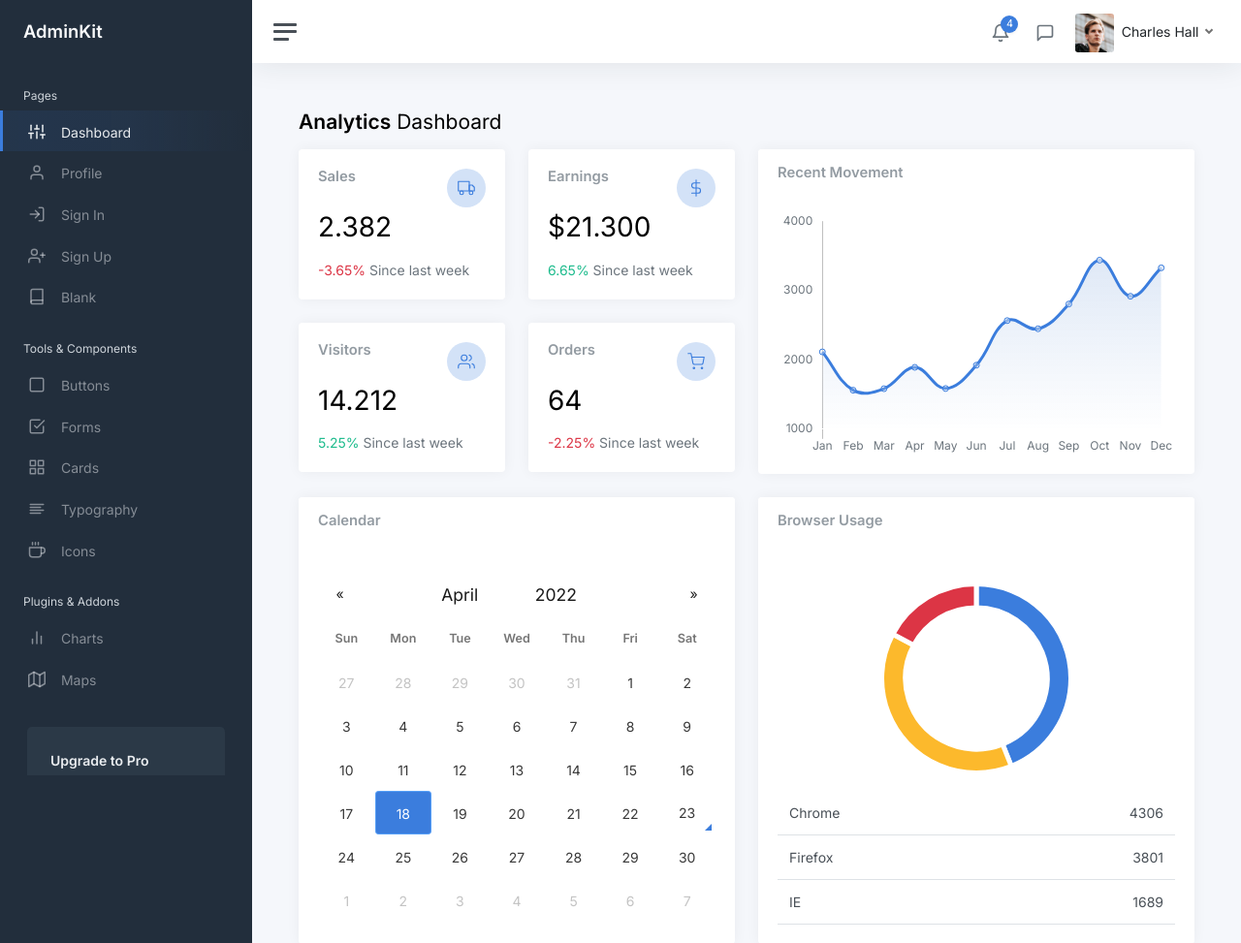
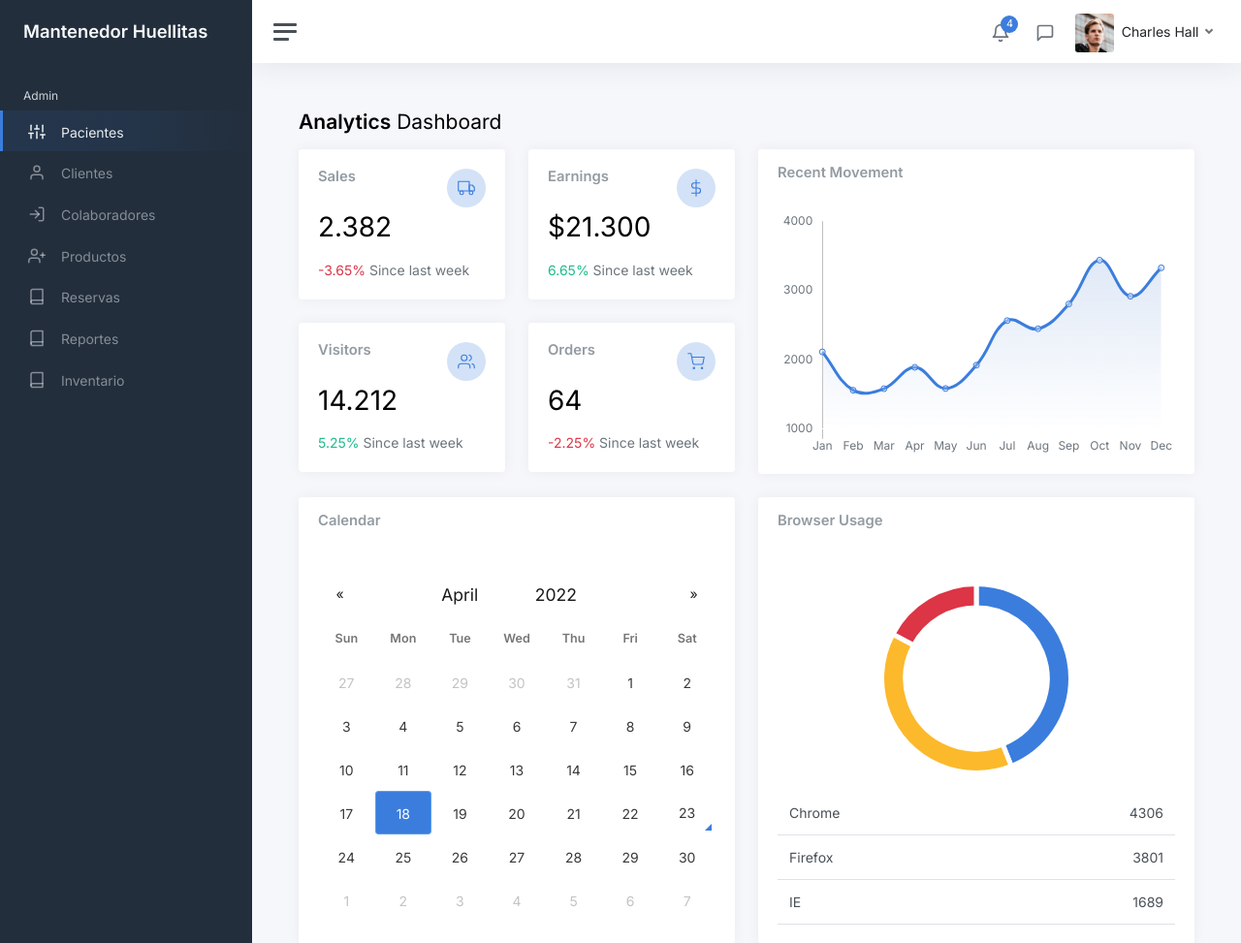
Before and after one commit to cristiansavaria/Sistem_VeterinariaApp, a Django app: page /index/ in a window 1280 px wide. Shown: the top 973 px of the page at 97% size. Run offline with Django 4.2, Linux system fonts and the light colour scheme.

Commit message:
cambios en el index para panel admin

```diff
--- a/App_mantenedor/templates/index.html
+++ b/App_mantenedor/templates/index.html
@@ -8,7 +8,8 @@
 	<meta name="viewport" content="width=device-width, initial-scale=1, shrink-to-fit=no">
 	<meta name="description" content="Responsive Admin &amp; Dashboard Template based on Bootstrap 5">
 	<meta name="author" content="AdminKit">
-	<meta name="keywords" content="adminkit, bootstrap, bootstrap 5, admin, dashboard, template, responsive, css, sass, html, theme, front-end, ui kit, web">
+	<meta name="keywords"
+		content="adminkit, bootstrap, bootstrap 5, admin, dashboard, template, responsive, css, sass, html, theme, front-end, ui kit, web">
 
 	<link rel="preconnect" href="https://fonts.gstatic.com">
 	<link rel="shortcut icon" href="{% static 'img/icons/icon-48x48.png' %}" />
@@ -26,106 +27,61 @@
 		<nav id="sidebar" class="sidebar js-sidebar">
 			<div class="sidebar-content js-simplebar">
 				<a class="sidebar-brand" href="index.html">
-          <span class="align-middle">AdminKit</span>
+					<span class="align-middle">Mantenedor Huellitas</span>
 				</a>
 
 				<ul class="sidebar-nav">
 					<li class="sidebar-header">
-						Pages
+						Admin
 					</li>
 
 					<li class="sidebar-item active">
 						<a class="sidebar-link" href="index.html">
-              <i class="align-middle" data-feather="sliders"></i> <span class="align-middle">Dashboard</span>
+							<i class="align-middle" data-feather="sliders"></i> <span
+								class="align-middle">Pacientes</span>
 						</a>
 					</li>
 
 					<li class="sidebar-item">
 						<a class="sidebar-link" href="pages-profile.html">
-              <i class="align-middle" data-feather="user"></i> <span class="align-middle">Profile</span>
+							<i class="align-middle" data-feather="user"></i> <span class="align-middle">Clientes</span>
 						</a>
 					</li>
 
 					<li class="sidebar-item">
 						<a class="sidebar-link" href="pages-sign-in.html">
-              <i class="align-middle" data-feather="log-in"></i> <span class="align-middle">Sign In</span>
+							<i class="align-middle" data-feather="log-in"></i> <span class="align-middle">Colaboradores</span>
 						</a>
 					</li>
 
 					<li class="sidebar-item">
 						<a class="sidebar-link" href="pages-sign-up.html">
-              <i class="align-middle" data-feather="user-plus"></i> <span class="align-middle">Sign Up</span>
+							<i class="align-middle" data-feather="user-plus"></i> <span class="align-middle">Productos</span>
 						</a>
 					</li>
 
 					<li class="sidebar-item">
 						<a class="sidebar-link" href="pages-blank.html">
-              <i class="align-middle" data-feather="book"></i> <span class="align-middle">Blank</span>
+							<i class="align-middle" data-feather="book"></i> <span class="align-middle">Reservas</span>
+						</a>
+					</li>
+					<li class="sidebar-item">
+						<a class="sidebar-link" href="pages-blank.html">
+							<i class="align-middle" data-feather="book"></i> <span class="align-middle">Reportes</span>
+						</a>
+					</li>
+					<li class="sidebar-item">
+						<a class="sidebar-link" href="pages-blank.html">
+							<i class="align-middle" data-feather="book"></i> <span class="align-middle">Inventario</span>
 						</a>
 					</li>
 
-					<li class="sidebar-header">
-						Tools & Components
-					</li>
 
-					<li class="sidebar-item">
-						<a class="sidebar-link" href="ui-buttons.html">
-              <i class="align-middle" data-feather="square"></i> <span class="align-middle">Buttons</span>
-            </a>
-					</li>
 
-					<li class="sidebar-item">
-						<a class="sidebar-link" href="ui-forms.html">
-              <i class="align-middle" data-feather="check-square"></i> <span class="align-middle">Forms</span>
-            </a>
-					</li>
 
-					<li class="sidebar-item">
-						<a class="sidebar-link" href="ui-cards.html">
-              <i class="align-middle" data-feather="grid"></i> <span class="align-middle">Cards</span>
-            </a>
-					</li>
-
-					<li class="sidebar-item">
-						<a class="sidebar-link" href="ui-typography.html">
-              <i class="align-middle" data-feather="align-left"></i> <span class="align-middle">Typography</span>
-            </a>
-					</li>
-
-					<li class="sidebar-item">
-						<a class="sidebar-link" href="icons-feather.html">
-              <i class="align-middle" data-feather="coffee"></i> <span class="align-middle">Icons</span>
-            </a>
-					</li>
-
-					<li class="sidebar-header">
-						Plugins & Addons
-					</li>
-
-					<li class="sidebar-item">
-						<a class="sidebar-link" href="charts-chartjs.html">
-              <i class="align-middle" data-feather="bar-chart-2"></i> <span class="align-middle">Charts</span>
-            </a>
-					</li>
-
-					<li class="sidebar-item">
-						<a class="sidebar-link" href="maps-google.html">
-              <i class="align-middle" data-feather="map"></i> <span class="align-middle">Maps</span>
-            </a>
-					</li>
 				</ul>
 
-				<div class="sidebar-cta">
-					<div class="sidebar-cta-content">
-						<strong class="d-inline-block mb-2">Upgrade to Pro</strong>
-						<div class="mb-3 text-sm">
-							Are you looking for more components? Check out our premium version.
-						</div>
-						<div class="d-grid">
-							<a href="upgrade-to-pro.html" class="btn btn-primary">Upgrade to Pro</a>
-						</div>
-					</div>
-				</div>
+
 			</div>
 		</nav>
 
@@ -144,7 +100,8 @@
 									<span class="indicator">4</span>
 								</div>
 							</a>
-							<div class="dropdown-menu dropdown-menu-lg dropdown-menu-end py-0" aria-labelledby="alertsDropdown">
+							<div class="dropdown-menu dropdown-menu-lg dropdown-menu-end py-0"
+								aria-labelledby="alertsDropdown">
 								<div class="dropdown-menu-header">
 									4 New Notifications
 								</div>
@@ -156,7 +113,8 @@
 											</div>
 											<div class="col-10">
 												<div class="text-dark">Update completed</div>
-												<div class="text-muted small mt-1">Restart server 12 to complete the update.</div>
+												<div class="text-muted small mt-1">Restart server 12 to complete the
+													update.</div>
 												<div class="text-muted small mt-1">30m ago</div>
 											</div>
 										</div>
@@ -168,7 +126,8 @@
 											</div>
 											<div class="col-10">
 												<div class="text-dark">Lorem ipsum</div>
-												<div class="text-muted small mt-1">Aliquam ex eros, imperdiet vulputate hendrerit et.</div>
+												<div class="text-muted small mt-1">Aliquam ex eros, imperdiet vulputate
+													hendrerit et.</div>
 												<div class="text-muted small mt-1">2h ago</div>
 											</div>
 										</div>
@@ -191,7 +150,8 @@
 											</div>
 											<div class="col-10">
 												<div class="text-dark">New connection</div>
-												<div class="text-muted small mt-1">Christina accepted your request.</div>
+												<div class="text-muted small mt-1">Christina accepted your request.
+												</div>
 												<div class="text-muted small mt-1">14h ago</div>
 											</div>
 										</div>
@@ -203,12 +163,14 @@
 							</div>
 						</li>
 						<li class="nav-item dropdown">
-							<a class="nav-icon dropdown-toggle" href="#" id="messagesDropdown" data-bs-toggle="dropdown">
+							<a class="nav-icon dropdown-toggle" href="#" id="messagesDropdown"
+								data-bs-toggle="dropdown">
 								<div class="position-relative">
 									<i class="align-middle" data-feather="message-square"></i>
 								</div>
 							</a>
-							<div class="dropdown-menu dropdown-menu-lg dropdown-menu-end py-0" aria-labelledby="messagesDropdown">
+							<div class="dropdown-menu dropdown-menu-lg dropdown-menu-end py-0"
+								aria-labelledby="messagesDropdown">
 								<div class="dropdown-menu-header">
 									<div class="position-relative">
 										4 New Messages
@@ -218,11 +180,13 @@
 									<a href="#" class="list-group-item">
 										<div class="row g-0 align-items-center">
 											<div class="col-2">
-												<img src="img/avatars/avatar-5.jpg" class="avatar img-fluid rounded-circle" alt="Vanessa Tucker">
+												<img src="img/avatars/avatar-5.jpg"
+													class="avatar img-fluid rounded-circle" alt="Vanessa Tucker">
 											</div>
 											<div class="col-10 ps-2">
 												<div class="text-dark">Vanessa Tucker</div>
-												<div class="text-muted small mt-1">Nam pretium turpis et arcu. Duis arcu tortor.</div>
+												<div class="text-muted small mt-1">Nam pretium turpis et arcu. Duis arcu
+													tortor.</div>
 												<div class="text-muted small mt-1">15m ago</div>
 											</div>
 										</div>
@@ -230,11 +194,13 @@
 									<a href="#" class="list-group-item">
 										<div class="row g-0 align-items-center">
 											<div class="col-2">
-												<img src="img/avatars/avatar-2.jpg" class="avatar img-fluid rounded-circle" alt="William Harris">
+												<img src="img/avatars/avatar-2.jpg"
+													class="avatar img-fluid rounded-circle" alt="William Harris">
 											</div>
 											<div class="col-10 ps-2">
 												<div class="text-dark">William Harris</div>
-												<div class="text-muted small mt-1">Curabitur ligula sapien euismod vitae.</div>
+												<div class="text-muted small mt-1">Curabitur ligula sapien euismod
+													vitae.</div>
 												<div class="text-muted small mt-1">2h ago</div>
 											</div>
 										</div>
@@ -242,11 +208,13 @@
 									<a href="#" class="list-group-item">
 										<div class="row g-0 align-items-center">
 											<div class="col-2">
-												<img src="img/avatars/avatar-4.jpg" class="avatar img-fluid rounded-circle" alt="Christina Mason">
+												<img src="img/avatars/avatar-4.jpg"
+													class="avatar img-fluid rounded-circle" alt="Christina Mason">
 											</div>
 											<div class="col-10 ps-2">
 												<div class="text-dark">Christina Mason</div>
-												<div class="text-muted small mt-1">Pellentesque auctor neque nec urna.</div>
+												<div class="text-muted small mt-1">Pellentesque auctor neque nec urna.
+												</div>
 												<div class="text-muted small mt-1">4h ago</div>
 											</div>
 										</div>
@@ -254,11 +222,13 @@
 									<a href="#" class="list-group-item">
 										<div class="row g-0 align-items-center">
 											<div class="col-2">
-												<img src="img/avatars/avatar-3.jpg" class="avatar img-fluid rounded-circle" alt="Sharon Lessman">
+												<img src="img/avatars/avatar-3.jpg"
+													class="avatar img-fluid rounded-circle" alt="Sharon Lessman">
 											</div>
 											<div class="col-10 ps-2">
 												<div class="text-dark">Sharon Lessman</div>
-												<div class="text-muted small mt-1">Aenean tellus metus, bibendum sed, posuere ac, mattis non.</div>
+												<div class="text-muted small mt-1">Aenean tellus metus, bibendum sed,
+													posuere ac, mattis non.</div>
 												<div class="text-muted small mt-1">5h ago</div>
 											</div>
 										</div>
@@ -270,19 +240,26 @@
 							</div>
 						</li>
 						<li class="nav-item dropdown">
-							<a class="nav-icon dropdown-toggle d-inline-block d-sm-none" href="#" data-bs-toggle="dropdown">
+							<a class="nav-icon dropdown-toggle d-inline-block d-sm-none" href="#"
+								data-bs-toggle="dropdown">
 								<i class="align-middle" data-feather="settings"></i>
 							</a>
 
-							<a class="nav-link dropdown-toggle d-none d-sm-inline-block" href="#" data-bs-toggle="dropdown">
-                <img src="img/avatars/avatar.jpg" class="avatar img-fluid rounded me-1" alt="Charles Hall" /> <span class="text-dark">Charles Hall</span>
+							<a class="nav-link dropdown-toggle d-none d-sm-inline-block" href="#"
+								data-bs-toggle="dropdown">
+								<img src="img/avatars/avatar.jpg" class="avatar img-fluid rounded me-1"
+									alt="Charles Hall" /> <span class="text-dark">Charles Hall</span>
 							</a>
 							<div class="dropdown-menu dropdown-menu-end">
-								<a class="dropdown-item" href="pages-profile.html"><i class="align-middle me-1" data-feather="user"></i> Profile</a>
-								<a class="dropdown-item" href="#"><i class="align-middle me-1" data-feather="pie-chart"></i> Analytics</a>
+								<a class="dropdown-item" href="pages-profile.html"><i class="align-middle me-1"
+										data-feather="user"></i> Profile</a>
+								<a class="dropdown-item" href="#"><i class="align-middle me-1"
+										data-feather="pie-chart"></i> Analytics</a>
 								<div class="dropdown-divider"></div>
-								<a class="dropdown-item" href="index.html"><i class="align-middle me-1" data-feather="settings"></i> Settings & Privacy</a>
-								<a class="dropdown-item" href="#"><i class="align-middle me-1" data-feather="help-circle"></i> Help Center</a>
+								<a class="dropdown-item" href="index.html"><i class="align-middle me-1"
+										data-feather="settings"></i> Settings & Privacy</a>
+								<a class="dropdown-item" href="#"><i class="align-middle me-1"
+										data-feather="help-circle"></i> Help Center</a>
 								<div class="dropdown-divider"></div>
 								<a class="dropdown-item" href="#">Log out</a>
 							</div>
@@ -316,7 +293,8 @@
 												</div>
 												<h1 class="mt-1 mb-3">2.382</h1>
 												<div class="mb-0">
-													<span class="text-danger"> <i class="mdi mdi-arrow-bottom-right"></i> -3.65% </span>
+													<span class="text-danger"> <i
+															class="mdi mdi-arrow-bottom-right"></i> -3.65% </span>
 													<span class="text-muted">Since last week</span>
 												</div>
 											</div>
@@ -336,7 +314,8 @@
 												</div>
 												<h1 class="mt-1 mb-3">14.212</h1>
 												<div class="mb-0">
-													<span class="text-success"> <i class="mdi mdi-arrow-bottom-right"></i> 5.25% </span>
+													<span class="text-success"> <i
+															class="mdi mdi-arrow-bottom-right"></i> 5.25% </span>
 													<span class="text-muted">Since last week</span>
 												</div>
 											</div>
@@ -358,7 +337,8 @@
 												</div>
 												<h1 class="mt-1 mb-3">$21.300</h1>
 												<div class="mb-0">
-													<span class="text-success"> <i class="mdi mdi-arrow-bottom-right"></i> 6.65% </span>
+													<span class="text-success"> <i
+															class="mdi mdi-arrow-bottom-right"></i> 6.65% </span>
 													<span class="text-muted">Since last week</span>
 												</div>
 											</div>
@@ -378,7 +358,8 @@
 												</div>
 												<h1 class="mt-1 mb-3">64</h1>
 												<div class="mb-0">
-													<span class="text-danger"> <i class="mdi mdi-arrow-bottom-right"></i> -2.25% </span>
+													<span class="text-danger"> <i
+															class="mdi mdi-arrow-bottom-right"></i> -2.25% </span>
 													<span class="text-muted">Since last week</span>
 												</div>
 											</div>
@@ -567,7 +548,8 @@
 					<div class="row text-muted">
 						<div class="col-6 text-start">
 							<p class="mb-0">
-								<a class="text-muted" href="https://adminkit.io/" target="_blank"><strong>AdminKit</strong></a> &copy;
+								<a class="text-muted" href="https://adminkit.io/"
+									target="_blank"><strong>AdminKit</strong></a> &copy;
 							</p>
 						</div>
 						<div class="col-6 text-end">
@@ -595,7 +577,7 @@
 	<script src="js/app.js"></script>
 
 	<script>
-		document.addEventListener("DOMContentLoaded", function() {
+		document.addEventListener("DOMContentLoaded", function () {
 			var ctx = document.getElementById("chartjs-dashboard-line").getContext("2d");
 			var gradient = ctx.createLinearGradient(0, 0, 0, 225);
 			gradient.addColorStop(0, "rgba(215, 227, 244, 1)");
@@ -665,7 +647,7 @@
 		});
 	</script>
 	<script>
-		document.addEventListener("DOMContentLoaded", function() {
+		document.addEventListener("DOMContentLoaded", function () {
 			// Pie chart
 			new Chart(document.getElementById("chartjs-dashboard-pie"), {
 				type: "pie",
@@ -693,7 +675,7 @@
 		});
 	</script>
 	<script>
-		document.addEventListener("DOMContentLoaded", function() {
+		document.addEventListener("DOMContentLoaded", function () {
 			// Bar chart
 			new Chart(document.getElementById("chartjs-dashboard-bar"), {
 				type: "bar",
@@ -736,75 +718,9 @@
 			});
 		});
 	</script>
+
 	<script>
-		document.addEventListener("DOMContentLoaded", function() {
-			var markers = [{
-					coords: [31.230391, 121.473701],
-					name: "Shanghai"
-				},
-				{
-					coords: [28.704060, 77.102493],
-					name: "Delhi"
-				},
-				{
-					coords: [6.524379, 3.379206],
-					name: "Lagos"
-				},
-				{
-					coords: [35.689487, 139.691711],
-					name: "Tokyo"
-				},
-				{
-					coords: [23.129110, 113.264381],
-					name: "Guangzhou"
-				},
-				{
-					coords: [40.7127837, -74.0059413],
-					name: "New York"
-				},
-				{
-					coords: [34.052235, -118.243683],
-					name: "Los Angeles"
-				},
-				{
-					coords: [41.878113, -87.629799],
-					name: "Chicago"
-				},
-				{
-					coords: [51.507351, -0.127758],
-					name: "London"
-				},
-				{
-					coords: [40.416775, -3.703790],
-					name: "Madrid "
-				}
-			];
-			var map = new jsVectorMap({
-				map: "world",
-				selector: "#world_map",
-				zoomButtons: true,
-				markers: markers,
-				markerStyle: {
-					initial: {
-						r: 9,
-						strokeWidth: 7,
-						stokeOpacity: .4,
-						fill: window.theme.primary
-					},
-					hover: {
-						fill: window.theme.primary,
-						stroke: window.theme.primary
-					}
-				},
-				zoomOnScroll: false
-			});
-			window.addEventListener("resize", () => {
-				map.updateSize();
-			});
-		});
-	</script>
-	<script>
-		document.addEventListener("DOMContentLoaded", function() {
+		document.addEventListener("DOMContentLoaded", function () {
 			var date = new Date(Date.now() - 5 * 24 * 60 * 60 * 1000);
 			var defaultDate = date.getUTCFullYear() + "-" + (date.getUTCMonth() + 1) + "-" + date.getUTCDate();
 			document.getElementById("datetimepicker-dashboard").flatpickr({
```
Lines whose indentation alone changed are shown as unchanged.
